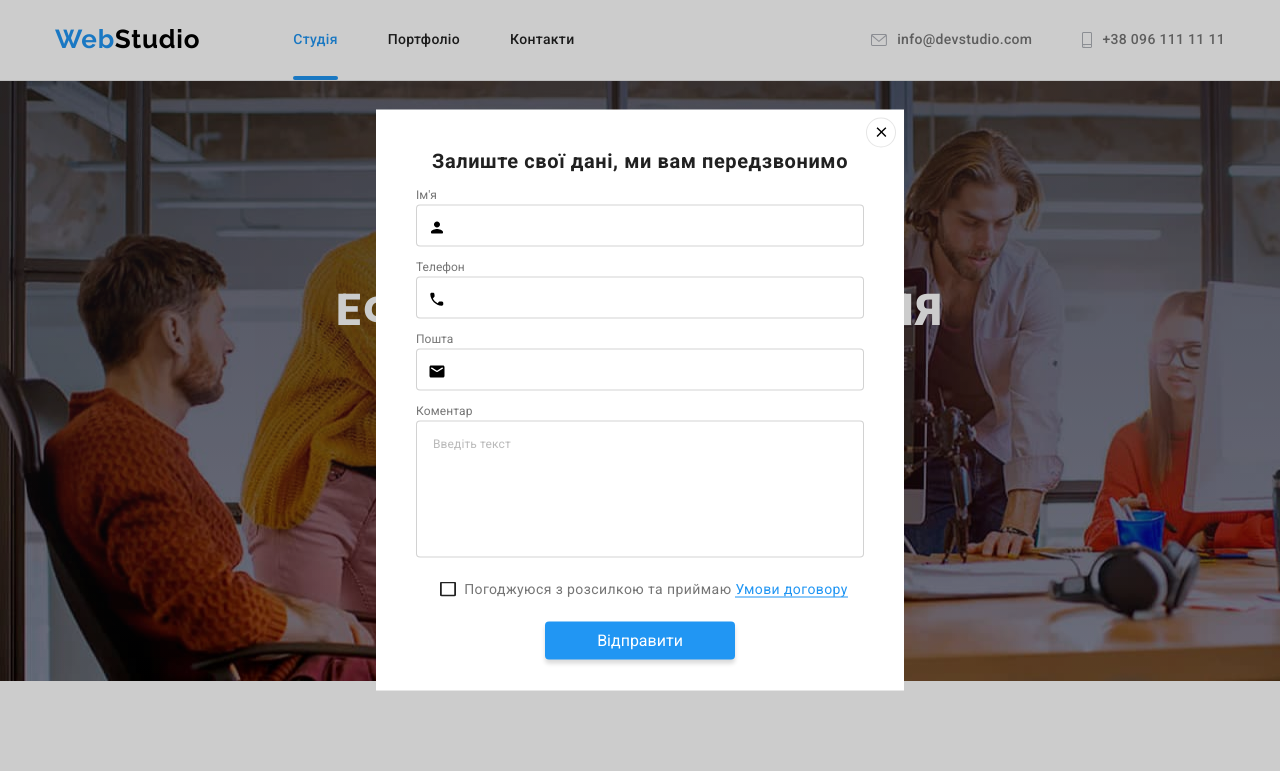
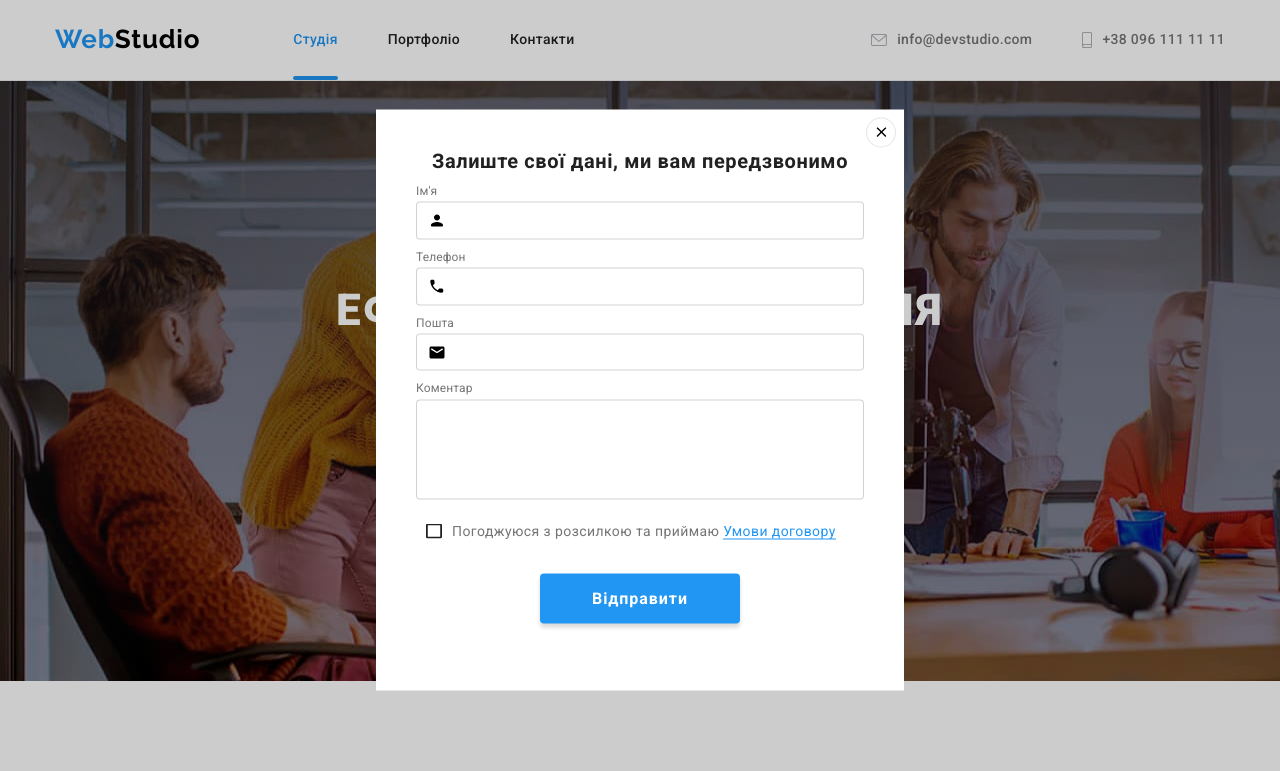
Before and after one commit to Markizdickabraz/goit-markup-hw-06, a plain HTML site: page index.html in a window 1280 px wide. Both pictures are taken after a click on the button "Замовити послугу". Shown: the top 771 px of the page. Drawn offline with nearby package versions, Linux system fonts and the light colour scheme.

Commit message:
повністю перероблює форму

```diff
--- a/css/styles.css
+++ b/css/styles.css
@@ -695,165 +695,134 @@
 /* .form {
   display: block;
 } */
-.form-caption {
+.form-title {
   display: block;
-  color: var(--title-color);
   font-weight: 700;
   font-size: 20px;
-  line-height: 1.15;
+  line-height: 1.1;
+  text-align: center;
   letter-spacing: 0.03em;
-  text-align: center;
+
+  color: #212121;
   padding-top: 40px;
   padding-bottom: 12px;
 }
-.form-list {
+.form {
+  display: flex;
+  flex-direction: column;
+  padding-left: 40px;
+  padding-right: 40px;
+}
+.form-position {
   display: flex;
   flex-direction: column;
   gap: 10px;
-  align-items: center;
-  list-style: none;
+  padding-bottom: 20px;
 }
-.form-label {
+.label {
   position: relative;
+  display: inline-block;
+  font-size: 12px;
+  line-height: 1.17;
+  letter-spacing: 0.01em;
+
+  /* color: #757575; */
   display: flex;
   flex-direction: column;
-  /* gap: 10px; */
-  /* color: var(--text-color); */
-  font-size: 12px;
-  line-height: 1.67;
+}
+.label-input {
+  display: inline-block;
+  border: 1px solid rgba(33, 33, 33, 0.2);
+  border-radius: 4px;
+  padding-top: 11px;
+  padding-bottom: 11px;
+  padding-left: 42px;
+  outline: none;
+  margin-top: 4px;
   transition: border 250ms var(--cubic-bezier);
 }
-.form-input {
-  border: 1px solid rgba(33, 33, 33, 0.2);
-  border-radius: 4px;
-  /* position: relative; */
-  /* margin-top: 4px; */
-  width: 448px;
-  /* height: 40px; */
-  padding-top: 12px;
-  padding-bottom: 12px;
-  padding-left: 42px;
-  font-size: 14px;
-  transition: fill 250ms var(--cubic-bezier);
+.label:focus-within .form-icon {
+  fill: var(--accent-color);
 }
-.form-item {
-  position: relative;
+.label:focus-within .label-input,
+.label:focus-within .form-textarea {
+  border: 1px solid var(--accent-color);
 }
 .form-icon {
-  /* display: inline-block; */
   position: absolute;
-  top: 55%;
+  top: 50%;
   left: 12px;
-  /* transform: translateY(-50%); */
+  transition: fill 250ms var(--cubic-bezier);
+  /* transform: translateY(50%); */
 }
-.form-label:focus-within .form-input {
-  border: 1px solid var(--accent-color);
-  outline: none;
-}
-.form-input:focus-within ~ .form-icon {
-  fill: var(--accent-color);
-}
-.textarea-position {
-  display: flex;
-  justify-content: center;
-  align-items: center;
-  /* padding-left: 40px; */
-  /* padding-right: 40px; */
-  padding-top: 10px;
-  padding-bottom: 20px;
-}
-.label-textarea {
-  font-size: 12px;
-  line-height: 1.67;
-  letter-spacing: 0.01em;
-}
-.textarea {
-  /* margin-top: 4px; */
+.form-textarea {
+  resize: none;
   padding-left: 16px;
   padding-top: 12px;
-  resize: none;
-  display: flex;
-  width: 448px;
+  font-size: 12px;
+  line-height: 1.17;
+  letter-spacing: 0.01em;
+  color: rgba(117, 117, 117, 0.5);
   border: 1px solid rgba(33, 33, 33, 0.2);
   border-radius: 4px;
   outline: none;
-  font-size: 12px;
-  line-height: 1.67;
-  letter-spacing: 0.01em;
-  /* color: rgba(117, 117, 117, 0.5); */
-}
-.textarea::placeholder {
-  color: rgba(117, 117, 117, 0.5);
-  font-size: 12px;
-  line-height: 1.67;
-  letter-spacing: 0.01em;
-}
-.checkbox-position {
-  display: flex;
-  /* align-items: center; */
-  justify-content: center;
+  margin-top: 4px;
 }
 .label-checkbox {
   display: flex;
   align-items: center;
-  gap: 8px;
+  gap: 10px;
+  margin-bottom: 30px;
 }
-.checkbox {
-  /* display: flex; */
-  /* align-items: center; */
-  /* gap: 8px; */
-  /* display: block; */
+.input-checkbox {
+  display: inline-block;
   -webkit-appearance: none;
   -moz-appearance: none;
   appearance: none;
 }
-.checkbox-icon {
+.icon-checkbox {
   display: inline-block;
-  /* flex-direction: column; */
+  background-image: url("../images/no-check.svg");
   width: 16px;
   height: 15px;
-  background-image: url("../images/no-check.svg");
-  /* margin-right: 8px; */
+  transition: background-image 250ms var(--cubic-bezier);
 }
-.checkbox:checked ~ .checkbox-icon {
+.input-checkbox:checked ~ .icon-checkbox {
   background-image: url("../images/check.svg");
 }
 .checkbox-title {
   display: inline-block;
-  font-weight: 400;
   font-size: 14px;
   line-height: 1.71;
   letter-spacing: 0.03em;
 }
-.checkbox-link {
+.form-link {
+  text-decoration: none;
   color: var(--accent-color);
-  text-decoration: none;
   border-bottom: 1px solid var(--accent-color);
 }
-.form-btn-position {
+.position-form-btn {
   display: flex;
-  margin-top: 20px;
   justify-content: center;
 }
 .form-btn {
-  background-color: var(--accent-color);
-  box-shadow: 0px 4px 4px rgba(0, 0, 0, 0.15);
-  color: var(--white-color);
-  border-radius: 4px;
   padding-left: 52px;
   padding-top: 10px;
   padding-right: 52px;
   padding-bottom: 10px;
-  transition: background-color 250ms var(--cubic-bezier);
-  outline: none;
+  color: #fff;
+  background-color: #2196f3;
+  box-shadow: 0px 4px 4px rgba(0, 0, 0, 0.15);
+  border-radius: 4px;
   border: none;
   cursor: pointer;
-  /* margin-top: 30px;
-  margin-bottom: 40px; */
-  /* display: inline-block; */
-  /* align-items: center; */
-  /* justify-content: center; */
+  font-weight: 700;
+  font-size: 16px;
+  line-height: 1.88;
+  letter-spacing: 0.06em;
+  transition: background-color 250ms var(--cubic-bezier);
 }
+
 .form-btn:hover,
 .form-btn:focus {
   background-color: var(--hiro-button-hover);
--- a/index.html
+++ b/index.html
@@ -420,61 +420,50 @@
   <!-- модальне вікно -->
   <div data-modal class="backdrop is-hidden">
     <div class="modal">
-      <strong class="form-caption">Залиште свої дані, ми вам передзвонимо</strong>
-      <form name="form" class="form">
-        <ul class="form-list">
-          <li class="form-item">
-            <label for="text" class="form-label">Ім'я
-              <input class="form-input" type="text" id="text" autofocus />
+      <button type="button" class="modal-button">
+        <svg width="18" height="18">
+          <use href="./images/icons.svg#icon-close"></use>
+        </svg>
+      </button>
+      <stonge class="form-title">Залиште свої дані, ми вам передзвонимо</stonge>
+      <div class="form" role="group">
+        <div class="form-position">
+          <label for="name" class="label">Ім'я
+            <input type="text" class="label-input" id="name">
             <svg class="form-icon" width="18" height="18">
               <use href="./images/icons.svg#icon-person"></use>
             </svg>
           </label>
-          </li>
-          <li class="form-item">
-            <label for="tel" class="form-label">Телефон
-              <input class="form-input" type="tel" id="tel" />
+
+          <label for="tel" class="label">Телефон
+            <input type="tel" class="label-input" id="tel">
             <svg class="form-icon" width="18" height="18">
               <use href="./images/icons.svg#icon-phone2"></use>
             </svg>
           </label>
-          </li>
-          <li class="form-item">
-            <label for="email" class="form-label">Пошта
-              <input class="form-input" type="email" id="email" />
+
+          <label for="email" class="label">Пошта
+            <input type="email" class="label-input" id="email">
             <svg class="form-icon" width="18" height="18">
               <use href="./images/icons.svg#icon-email"></use>
             </svg>
           </label>
-          </li>
-        </ul>
-        <div class="textarea-position">
-          <label class="label-textarea">
-            Коментар
-            <textarea class="textarea" rows="6" placeholder="Введіть текст"></textarea>
+
+          <label class="label">Коментар
+            <textarea class="form-textarea" name="textarea" rows="6" placeholder="Введіть текст">
+                   </textarea>
           </label>
         </div>
-        <div class="checkbox-position">
-          <label class="label-checkbox">
-            <input class="checkbox" type="checkbox">
-            <span class="checkbox-icon"></span>
-            <!-- <svg width="16" height="15">
-              <use href="./images/icons.svg#icon-check"></use>
-            </svg> -->
-            <b class="checkbox-title">Погоджуюся з розсилкою та приймаю <a href="" class="checkbox-link"> Умови
-                договору</a></b>
+        <label for="checkbox" class="label-checkbox">
+          <input type="checkbox" class="input-checkbox" id="checkbox">
+          <span class="icon-checkbox"></span>
+          <p class="checkbox-title"> Погоджуюся з розсилкою та приймаю <a href="" class="form-link">Умови
+              договору</a></p>
         </label>
+        <div class="position-form-btn">
+          <button type="submit" class="form-btn">Відправити</button>
         </div>
-        <div class="form-btn-position">
-          <button class="form-btn" type="submit">Відправити</button>
       </div>
-      </form>
-      <button data-modal-close type="button" class="modal-button">
-        <svg width="18px" height="18px" class="modal-icon">
-          <use href="./images/icons.svg#icon-close">
-          </use>
-        </svg>
-      </button>
     </div>
   </div>
 
```
Lines whose indentation alone changed are shown as unchanged.
